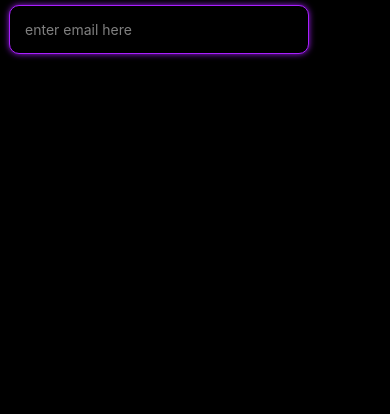
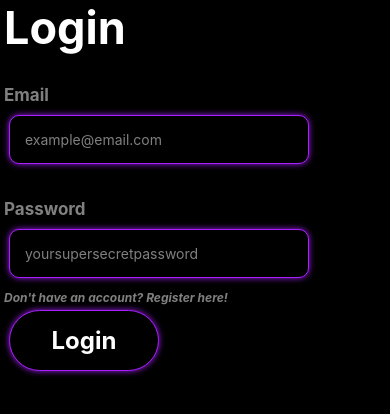
Before and after one commit to Shreedhar-Raj/dps-rohini-prelims, a React Native app in the folder frontend/: screen / in a window 390 px wide. Shown: the top 414 px of the page. Built offline with nearby package versions, Linux system fonts and the light colour scheme.

Commit message:
something

```diff
--- a/frontend/App.js
+++ b/frontend/App.js
@@ -1,13 +1,14 @@
 import { StatusBar } from 'expo-status-bar';
 import { StyleSheet, Text, View } from 'react-native';
 import {TouchableOpacity, SafeAreaView, TextInput} from 'react-native';
+import MiniHeading from './components/MiniHeading';
+import Login from './screens/Login';
 import Button from './components/Button';
-import FormInput from './components/FormInput';
 
 export default function App() {
   return (
     <SafeAreaView style={styles.container}>
-      <FormInput placeholder="enter email here" />
+      <Login  />
     </SafeAreaView>
   );
 }
--- a/frontend/components/Button.js
+++ b/frontend/components/Button.js
@@ -38,7 +38,7 @@ const styles = StyleSheet.create({
     },
 
     textStyle: {
-      fontSize: 14,
+      fontSize: 24,
       color: 'white',
       fontWeight: 'bold',
     },
--- a/frontend/components/FormInput.js
+++ b/frontend/components/FormInput.js
@@ -4,10 +4,10 @@ import React from 'react'
 
 const FormInput = (props) => {
   return (
-    <SafeAreaView>
-        <TouchableOpacity style={styles.container}>
+    <SafeAreaView style={styles.container}>
+        <TouchableOpacity style={styles.inputContainer}>
         <View >
-        <TextInput placeholderTextColor='gray' selectionColor='white'
+        <TextInput color="white" secureTextEntry={props.password} placeholderTextColor='gray' textColor="white" selectionColor='white'
         placeholder={props.placeholder} styles={styles.input} />
         </View>
         </TouchableOpacity>
@@ -19,14 +19,12 @@ export default FormInput
 
 const styles = StyleSheet.create({
     input: {
-        color: 'white',
-        placeHolderTextColor: "#FFF",
-        textColor: '#FFF'
+        color: 'white'
     },
-    container: {
+    inputContainer: {
         backgroundColor: '#000',
         padding: 15,
-        color: "#FFFF",
+        color: "white",
         margin: 5,
         borderRadius: 20,
         width: 300,
--- /dev/null
+++ b/frontend/components/MiniHeading.js
@@ -0,0 +1,21 @@
+import { StyleSheet, Text, View } from 'react-native'
+import React from 'react'
+
+const MiniHeading = (props) => {
+  return (
+    <View>
+      <Text style={styles.title}>{props.text}</Text>
+    </View>
+  )
+}
+
+export default MiniHeading
+
+const styles = StyleSheet.create({
+    title: {
+        fontSize: 17,
+        color: 'gray',
+        fontWeight: 'bold',
+        paddingBottom: 5,
+    }
+})
--- /dev/null
+++ b/frontend/components/MiniText.js
@@ -0,0 +1,22 @@
+import { StyleSheet, Text, View } from 'react-native'
+import React from 'react'
+
+const MiniText = (props) => {
+  return (
+    <View>
+      <Text style={styles.title}>{props.text}</Text>
+    </View>
+  )
+}
+
+export default MiniText
+
+const styles = StyleSheet.create({
+    title: {
+        fontSize: 12,
+        color: 'gray',
+        fontWeight: 'bold',
+        fontStyle: 'italic',
+        paddingTop: 7,
+    }
+})
--- /dev/null
+++ b/frontend/components/Title.js
@@ -0,0 +1,20 @@
+import { StyleSheet, Text, View } from 'react-native'
+import React from 'react'
+
+const Title = (props) => {
+  return (
+    <View>
+      <Text style={styles.title}>{props.text}</Text>
+    </View>
+  )
+}
+
+export default Title
+
+const styles = StyleSheet.create({
+    title: {
+      fontSize: 45,
+      color: 'white',
+      fontWeight: 'bold',
+    }
+})
--- a/frontend/screens/Login.js
+++ b/frontend/screens/Login.js
@@ -1,14 +1,65 @@
-import { StyleSheet, Text, View } from 'react-native'
+import { SafeAreaView, StyleSheet, Text, TouchableOpacity, View } from 'react-native'
 import React from 'react'
+import FormInput from '../components/FormInput'
+import MiniHeading from '../components/MiniHeading'
+import Button from '../components/Button'
+import Title from '../components/Title'
+import MiniText from '../components/MiniText'
 
 const Login = () => {
   return (
-    <View>
-      <Text>Login</Text>
-    </View>
+    <SafeAreaView>
+            <Title style={styles.title} text="Login" />
+            <View style={styles.everything}>
+                <MiniHeading style={styles.mdtext} text="Email" />
+                <FormInput placeholder="example@email.com" />
+            </View>
+            <View style={styles.everything}>
+                <MiniHeading text="Password" />
+                <FormInput password={true} placeholder="yoursupersecretpassword" />
+            </View>
+            <MiniText text="Don't have an account? Register here!" />
+            <View style={styles.buttonContainer}>
+                <Text style={styles.textStyle}>Login</Text>
+            </View>
+    </SafeAreaView>
   )
 }
 
 export default Login
 
-const styles = StyleSheet.create({})
+const styles = StyleSheet.create({
+    everything: {
+        paddingTop: 30,
+    },
+    inbetween: {
+        paddingTop: 10,
+    },
+    buttonContainer: {
+        backgroundColor: '#000',
+        padding: 15,
+        margin: 5,
+        borderRadius: 20,
+        alignItems: 'center',
+        width: 150,
+        shadowColor: '#A91FFF',
+        shadowOffset: {width: 0, height: 0},
+        shadowOpacity: 0.9,
+        shadowRadius: 6,
+        borderWidth: 0.5,
+        borderColor: "#A91FFf",
+        borderRadius: 50,
+      },
+
+      textStyle: {
+        fontSize: 24,
+        color: 'white',
+        fontWeight: 'bold',
+      },
+      view: {
+
+      },
+      title: {
+
+      }
+})
```
Also changed, not shown: 1 other file (tests, documents, lock files or other folders).
